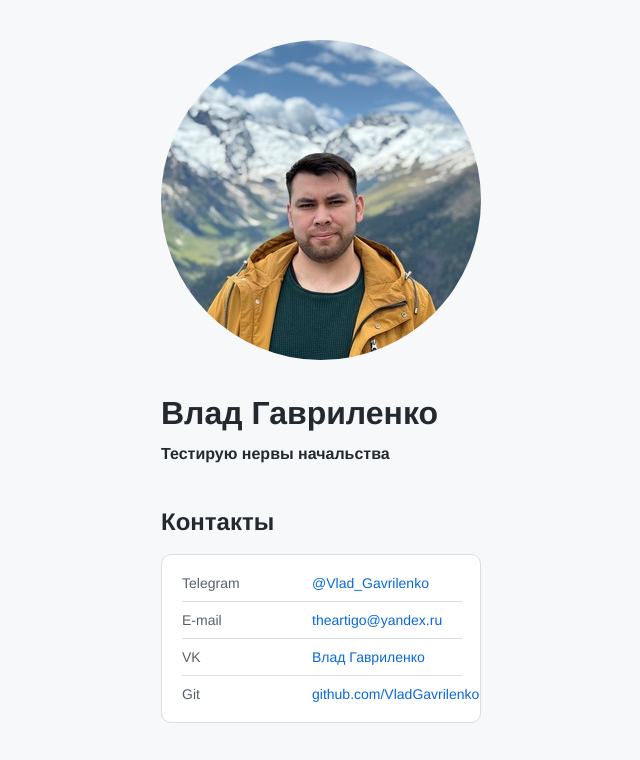
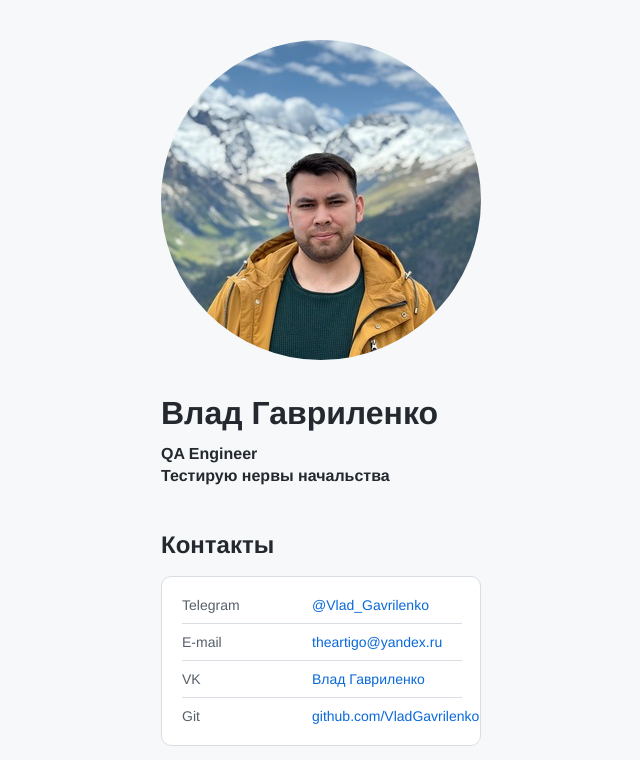
Before and after one commit to VladGavrilenko/VladGavrilenko.github.io, a plain HTML site: page index.html in a window 1280 px wide. Shown: the top 760 px of the page, without its empty margins (319-959 px from the left). Drawn offline with Linux system fonts and the light colour scheme.

Commit message:
добавил подзаголовок

```diff
--- a/index.html
+++ b/index.html
@@ -12,6 +12,7 @@
     <header class="header">
       <img src="./avatar1.png" alt="avatar" class="header__avatar" />
       <h1 class="header__title">Влад Гавриленко</h1>
+      <h2 class="header__subtitle">QA Engineer</h2>
       <h3 class="header__subtitle">Тестирую нервы начальства</h3>
     </header>
     <main>
```
